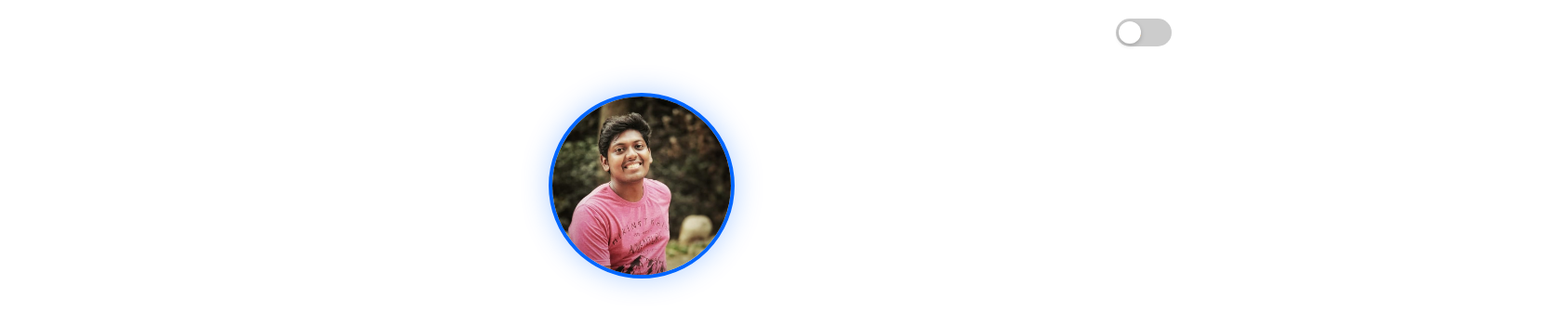
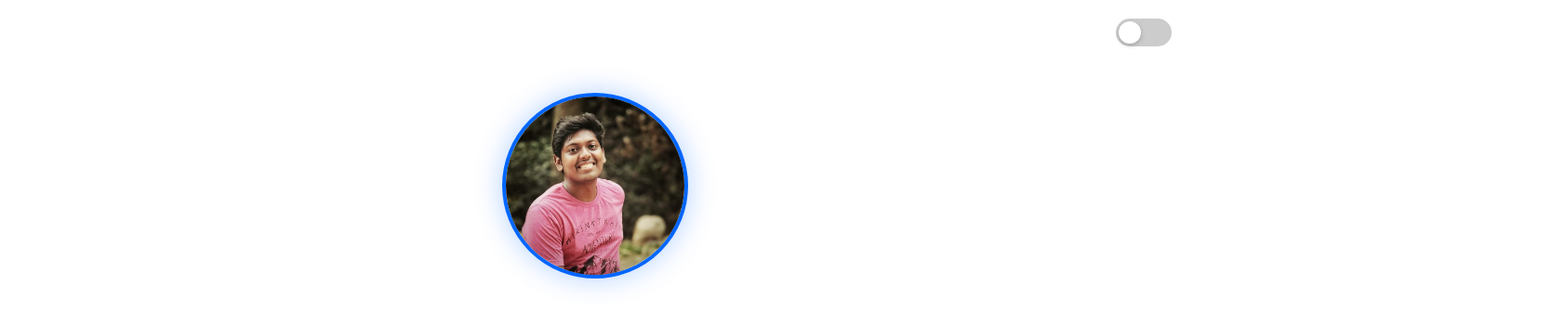
Before and after one commit to devmanojnagarajan/journeyTimeline, a plain HTML site: page index.html in a window 1280 px wide. Shown: the top 335 px of the page at 93% size, 1669 px wide, since content can reach past the window. Drawn offline with Linux system fonts and the light colour scheme.

Commit message:
centering

```diff
--- a/style.css
+++ b/style.css
@@ -102,7 +102,7 @@ body {
 .container {
     position: relative;
     max-width: 1800px;
-    margin: 0 auto 0 100px;
+    margin: 0 auto;
     min-height: 100vh;
     padding: 40px 20px;
 }
```
Also changed, not shown: CLAUDE.md (added).
